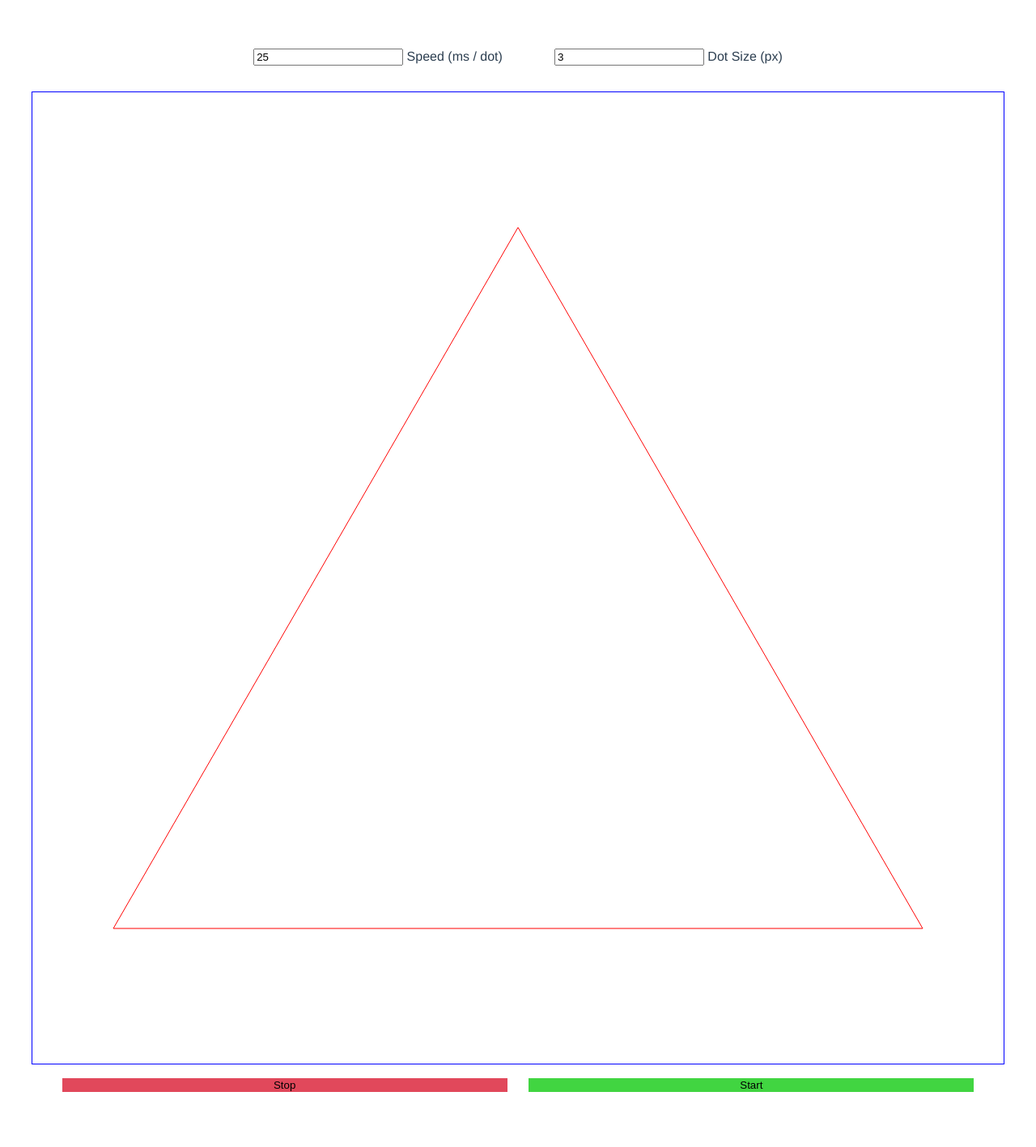
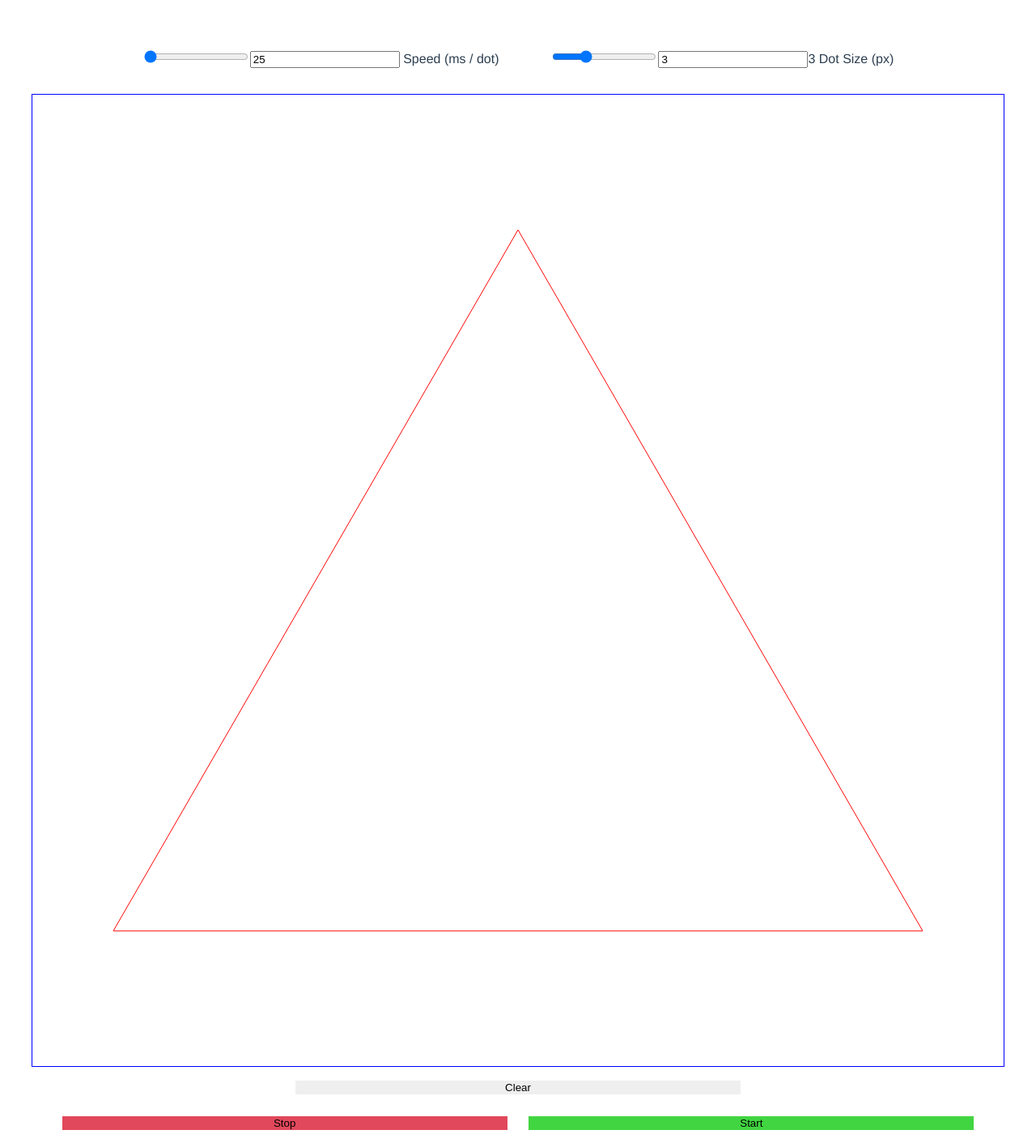
Before and after one commit to Brandon-Reichman/sierpinski, a Vue app: page / in a window 1280 px wide. Shown: the whole page at 81% size. Before the commit the page ends 1371 px from the top, so only its background shows below. Built offline with nearby package versions, Linux system fonts and the light colour scheme.

Commit message:
added clear button

```diff
--- a/src/App.vue
+++ b/src/App.vue
@@ -1,5 +1,10 @@
 <template>
-    <SierpinskiTriangle />
+    <div id="app">
+        <head>
+            <meta name="viewport" content="width=device-width, initial-scale=1.0">
+        </head>
+        <SierpinskiTriangle />
+    </div>
 </template>
 
 <script>
--- a/src/components/SierpinskiTriangle.vue
+++ b/src/components/SierpinskiTriangle.vue
@@ -1,13 +1,18 @@
 <template>
     <div class="wrapper">
         <form class="param-form" @submit.prevent="" @change="handleChange">
+            <input type="range" min="0" max="5000" v-model="delay" />
             <input type="number" v-model="delay" />
             <label> Speed (ms / dot)</label>
             <span class="form-space"></span>
+            <input type="range" min="0" max="10" v-model="size" />
             <input type="number" v-model="size" />
-            <label> Dot Size (px)</label>
+            <label> {{ size }} Dot Size (px)</label>
         </form>
         <canvas style="border:solid 1px blue;" id="triangle" width="1200" height="1200"></canvas>
+    </div>
+    <div>
+        <button @click="clearCanvas" class="button">Clear</button>
     </div>
     <div>
         <button @click="buttonClick('stop')" class="button stop-button">Stop</button>
@@ -21,14 +26,20 @@ import sierpinski from "@/service/sierpinski";
 export default {
     name: "SierpinskiTriangle",
     mixins: [sierpinski],
+    computed: {
+        canvas() {
+            return document.querySelector("#triangle");
+        },
+        ctx() {
+            return this.canvas.getContext("2d");
+        }
+    },
     methods: {
         handleChange() {
             sierpinski.delay = this.delay;
             sierpinski.size = this.size;
         },
         async buttonClick(type) {
-            let canvas = document.querySelector("#triangle");
-            let ctx = canvas.getContext("2d");
             switch(type)
             {
                 case 'stop':
@@ -36,17 +47,18 @@ export default {
                     break;
                 case 'start':
                     if(sierpinski.lastPoint === null) {
-                        sierpinski.drawPoint(ctx);
+                        sierpinski.drawPoint(this.ctx);
                     }
                     sierpinski.stop = false;
-                    await sierpinski.drawMidPoint(ctx, sierpinski.lastPoint);
+                    await sierpinski.drawMidPoint(this.ctx, sierpinski.lastPoint);
             }
+        },
+        clearCanvas(){
+            window.location.href = '/';
         },
     },
     async mounted() {
-        let canvas = document.querySelector("#triangle");
-        let ctx = canvas.getContext("2d");
-        sierpinski.drawTriangle(ctx, canvas.width/2, canvas.height/2);
+        sierpinski.drawTriangle(this.ctx, this.canvas.width/2, this.canvas.height/2);
     },
     data() {
         return {
```
